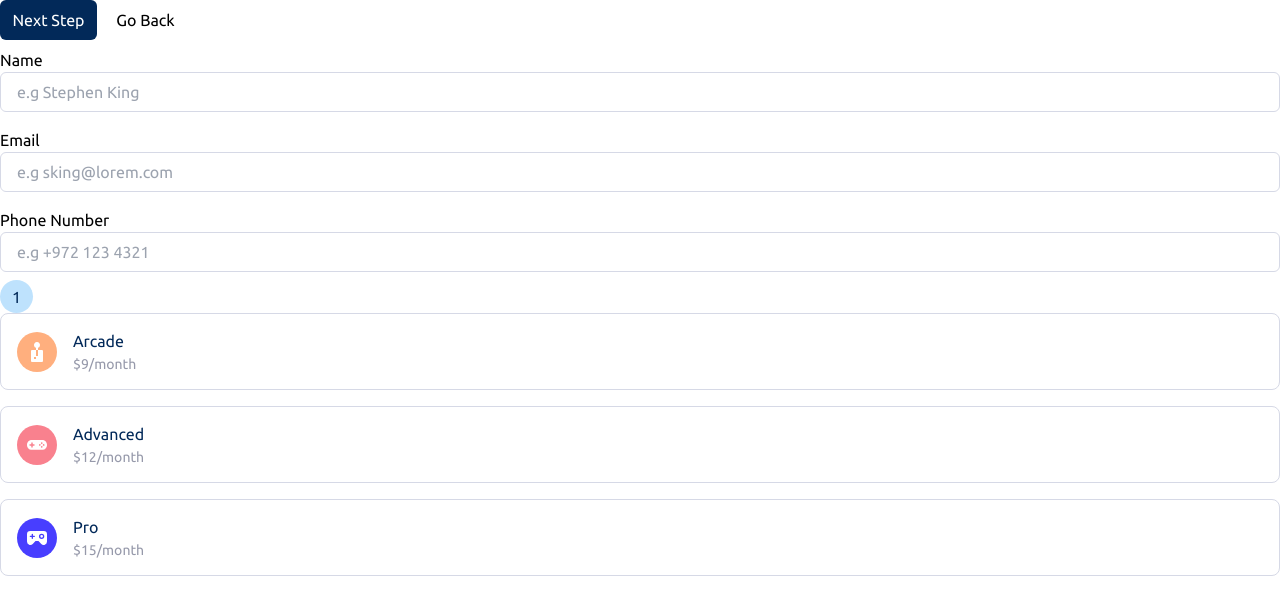
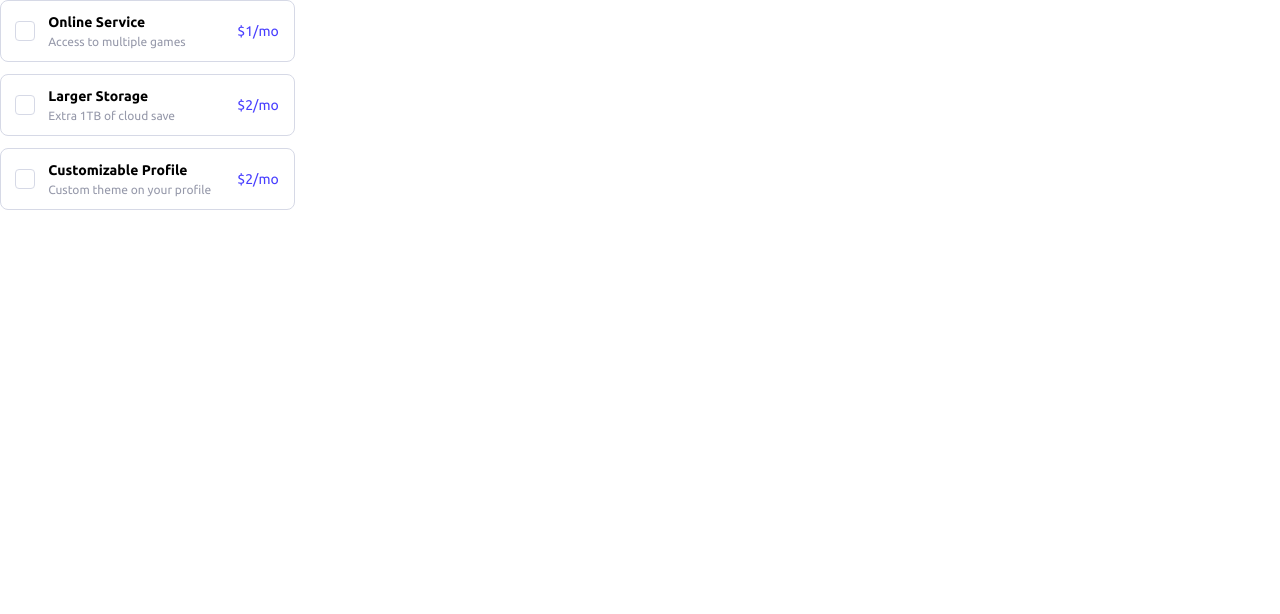
Before and after one commit to alfredomayorga/multi-step-form, a Next.js app: page / in a window 1280 px wide. Shown: the top 614 px of the page. Built offline with nearby package versions, Linux system fonts and the light colour scheme.

Commit message:
feat: add-ons components

```diff
--- a/app/page.tsx
+++ b/app/page.tsx
@@ -1,5 +1,6 @@
 import { Ubuntu } from '@next/font/google'
 import { Button, Input } from '../components/common'
+import AddonsPicker from '../components/ui/addons-picker'
 import PlansComponent from '../components/ui/plans-component'
 import StepsComponent from '../components/ui/steps-component'
 
@@ -12,33 +13,7 @@ const ubuntu = Ubuntu({
 export default function Home() {
   return (
     <div className={ubuntu.className + "flex"}>
-      <Button
-        type="primary"
-        onClick={() => {}}
-      />
-      <Button
-        type="secondary"
-        onClick={()=> {}}
-      />
-      <div className="flex flex-col">
-        <Input
-          type="text"
-          placeholder="e.g Stephen King"
-          labelText='Name'
-        />
-        <Input
-          type="email"
-          placeholder="e.g sking@lorem.com"
-          labelText='Email'
-        />
-        <Input
-          type="tel"
-          placeholder="e.g +972 123 4321"
-          labelText='Phone Number'
-        />
-      </div>
-      <StepsComponent />
-      <PlansComponent />
+      <AddonsPicker />
     </div>
   )
 }
--- a/components/common/Checkbox.tsx
+++ b/components/common/Checkbox.tsx
@@ -0,0 +1,24 @@
+'use client'
+interface CheckboxProps {
+  checked: boolean
+  setChecked: (checked: boolean) => void
+}
+
+export function Checkbox({ checked, setChecked }: CheckboxProps) {
+  return (
+    <input
+      type="Checkbox"
+      checked={checked}
+      onChange={(e) => setChecked(e.target.checked)}
+      className="
+        text-purple
+        focus:ring-0
+        focus:ring-offset-0
+        rounded
+        h-[20px]
+        w-[20px]
+        border-border-color
+      "
+    />
+  )
+}
--- a/components/common/index.ts
+++ b/components/common/index.ts
@@ -1,2 +1,3 @@
 export * from './Input'
 export * from './Button'
+export * from './Checkbox'
--- /dev/null
+++ b/components/ui/addons-picker/Addon.tsx
@@ -0,0 +1,47 @@
+'use client'
+import { useState } from 'react'
+import { Checkbox } from '../../common'
+
+interface AddonProps {
+  name: string
+  description: string
+  price: number
+}
+function Addon({ name, description, price }: AddonProps) {
+  const [checked, setChecked] = useState<boolean>(false)
+  return (
+    <div
+      style={{
+        borderColor: checked ? '#483EFF' : '#D6D9E6',
+        backgroundColor: checked ? '#F8F9FF' : 'transparent',
+      }}
+      className="
+        flex
+        flex-row
+        items-center
+        justify-center
+        rounded-lg
+        border
+        border-border-color
+        max-w-[295px]
+        h-[62px]
+      "
+    >
+      <div className="flex-[0.25] flex items-center justify-center">
+        <Checkbox
+          checked={checked}
+          setChecked={setChecked}
+        />
+      </div>
+      <div className="flex flex-col items-start flex-1">
+        <div className="text-[14px] font-bold">{name}</div>
+        <div className="text-[12px] text-gray">{description}</div>
+      </div>
+      <div className="text-purple text-body-md flex-[0.3]">
+        ${price}/mo
+      </div>
+    </div>
+  )
+}
+
+export default Addon
--- /dev/null
+++ b/components/ui/addons-picker/addons-data.json
@@ -0,0 +1,22 @@
+{
+    "data": [
+    {
+      "id": 1,
+      "name": "Online Service",
+      "description": "Access to multiple games",
+      "price": 1
+    },
+    {
+      "id": 2,
+      "name": "Larger Storage",
+      "description": "Extra 1TB of cloud save",
+      "price": 2
+    },
+    {
+      "id": 3,
+      "name": "Customizable Profile",
+      "description": "Custom theme on your profile",
+      "price": 2
+    }
+  ]
+}
--- /dev/null
+++ b/components/ui/addons-picker/index.tsx
@@ -0,0 +1,18 @@
+import Addon from './Addon'
+import addons from './addons-data.json'
+function AddonsPicker() {
+  return (
+    <div className="flex flex-col gap-3">{addons.data.map(addon=> {
+      return(
+        <Addon
+          key={addon.id}
+          name={addon.name}
+          description={addon.description}
+          price={addon.price}
+        />
+      )
+    })}</div>
+  )
+}
+
+export default AddonsPicker
--- a/package.json
+++ b/package.json
@@ -29,6 +29,7 @@
   },
   "devDependencies": {
     "@commitlint/config-conventional": "^17.2.0",
+    "@tailwindcss/forms": "^0.5.3",
     "autoprefixer": "^10.4.13",
     "commitlint": "^17.2.0",
     "cypress": "^12.0.1",
--- a/tailwind.config.js
+++ b/tailwind.config.js
@@ -34,5 +34,5 @@ module.exports = {
       },
     },
   },
-  plugins: [],
+  plugins: [require("@tailwindcss/forms")],
 }
```
Also changed, not shown: components/common/Addon.tsx (deleted), 1 other file (tests, documents, lock files or other folders).
